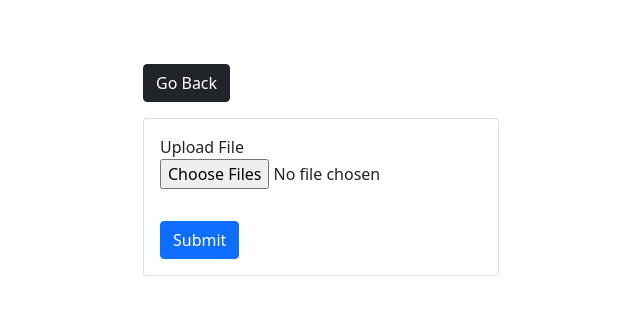
After one commit to riswanto84/SIUKPBJ, a Django app: page /admin/lampirkan_file/7/ in a window 1280 px wide. The commit adds this page. Shown: the top 315 px of the page, without its empty margins (319-959 px from the left). Run offline with Django 3.2, Linux system fonts and the light colour scheme; a user stored in the database is signed in.

Commit message:
add files

```diff
--- a/adminportal/templates/adminportal/admin_pengumuman.html
+++ b/adminportal/templates/adminportal/admin_pengumuman.html
@@ -78,7 +78,8 @@
                     <th class="text-center">No</th>
                     <th class="text-center">Judul</th>
                     <th class="text-center">Tanggal Buat</th>
-                    <th class="text-center">Edit</th>
+                    <th class="text-center">File Tautan</th>
+                    <th class="text-center">Ubah</th>
                     <th class="text-center">Hapus</th>
                   </tr>
                   </thead>
@@ -88,6 +89,7 @@
                     <td class="text-right">{{forloop.counter}}.</td>
                     <td class="text-center">{{i.title}}</td>
                     <td class="text-center">{{i.created_date|date:'d M Y, h:m a'}}</td>
+                    <td class="text-center text-success"><a class="ion ion-document-text" href="{% url 'admin_lampirkan_file' i.id %}"> lampirkan file</a></td>
                     <td class="text-center"><a class="ion ion-edit text-success" href=""> ubah</a></td>
                     <td class="text-center"><a class="ion ion-android-delete text-danger" href=""> hapus</a></td>
                   </tr>
--- /dev/null
+++ b/adminportal/templates/adminportal/lampirkan_file.html
@@ -0,0 +1,42 @@
+<!DOCTYPE html>
+<html>
+
+<head>
+    <meta charset='utf-8'>
+    <meta http-equiv='X-UA-Compatible' content='IE=edge'>
+    <title>Add Photo</title>
+    <meta name='viewport' content='width=device-width, initial-scale=1'>
+
+    <!-- CSS only -->
+    <link href="https://cdn.jsdelivr.net/npm/bootstrap@5.0.0-beta1/dist/css/bootstrap.min.css" rel="stylesheet"
+        integrity="sha384-giJF6kkoqNQ00vy+HMDP7azOuL0xtbfIcaT9wjKHr8RbDVddVHyTfAAsrekwKmP1" crossorigin="anonymous">
+
+</head>
+
+<body class="m-5">
+    <div class="container">
+
+        <div class="row justify-content-center">
+            <div class="col-md-4">
+                <a href="" class="btn btn-dark my-3">Go Back</a>
+                <div class="card">
+
+
+                    <form method='POST' action="" enctype="multipart/form-data">
+                        {% csrf_token %}
+                        <div class="form-group m-3">
+                            <label>Upload File</label>
+                            <input required name="files" type="file" multiple class="form-control-file">
+                        </div>
+                        <input type="hidden" name="pengumuman_id" id="pengumuman_id" value=" {{pengumuman.id}}">
+
+                        <button type='submit' class="btn btn-primary m-3">Submit</button>
+
+                    </form>
+                </div>
+            </div>
+        </div>
+    </div>
+</body>
+
+</html>
--- a/adminportal/urls.py
+++ b/adminportal/urls.py
@@ -12,4 +12,7 @@ urlpatterns = [
 
     # path pengumuman admin
     path('admin_pengumuman/', views.admin_pengumuman, name='admin_pengumuman'),
+
+    # path tambahkan file
+    path('lampirkan_file/<str:pk>/', views.lampirkan_file, name='admin_lampirkan_file')
 ]
--- a/adminportal/views.py
+++ b/adminportal/views.py
@@ -7,6 +7,8 @@ from django.contrib.auth.decorators import login_required
 from django.contrib import messages
 
 from .forms import *
+from django.forms import modelformset_factory
+from django.core.files.storage import FileSystemStorage
 
 # Create your views here.
 
@@ -69,7 +71,6 @@ def admin_pengumuman(request):
 
     form = PengumumanForm()
     if request.method == 'POST':
-        print('PRINTING POST:', request.POST)
         form = PengumumanForm(request.POST, request.FILES)
         if form.is_valid():
             form.save()
@@ -81,3 +82,22 @@ def admin_pengumuman(request):
         'form': form,
     }
     return render(request, 'adminportal/admin_pengumuman.html', context)
+
+
+@login_required(login_url='administrator')
+def lampirkan_file(request, pk):
+    pengumuman = Pengumuman.objects.all()
+
+    if request.method == 'POST':
+        data = request.POST
+        files = request.FILES.getlist('files')
+
+        file_pengumuman = Pengumuman.objects.get(id=data['pengumuman_id'])
+
+        failUpload = PengumumanFile.objects.create(
+            pengumuman_id = file_pengumuman,
+            files = files,
+        )
+
+
+    return render(request, 'adminportal/lampirkan_file.html')
```
Also changed, not shown: db.sqlite3, static/images/files/hadir.jpg (added).
